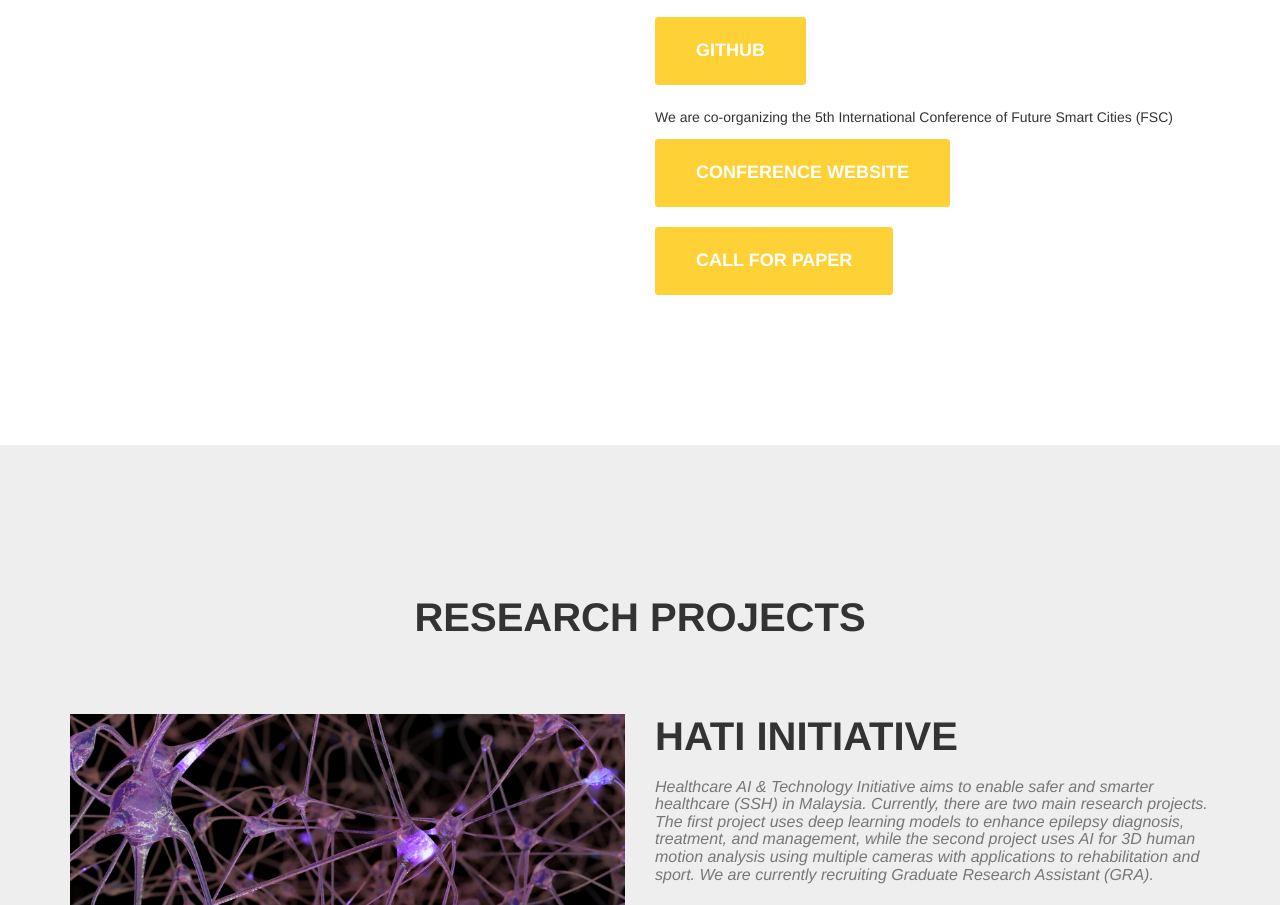
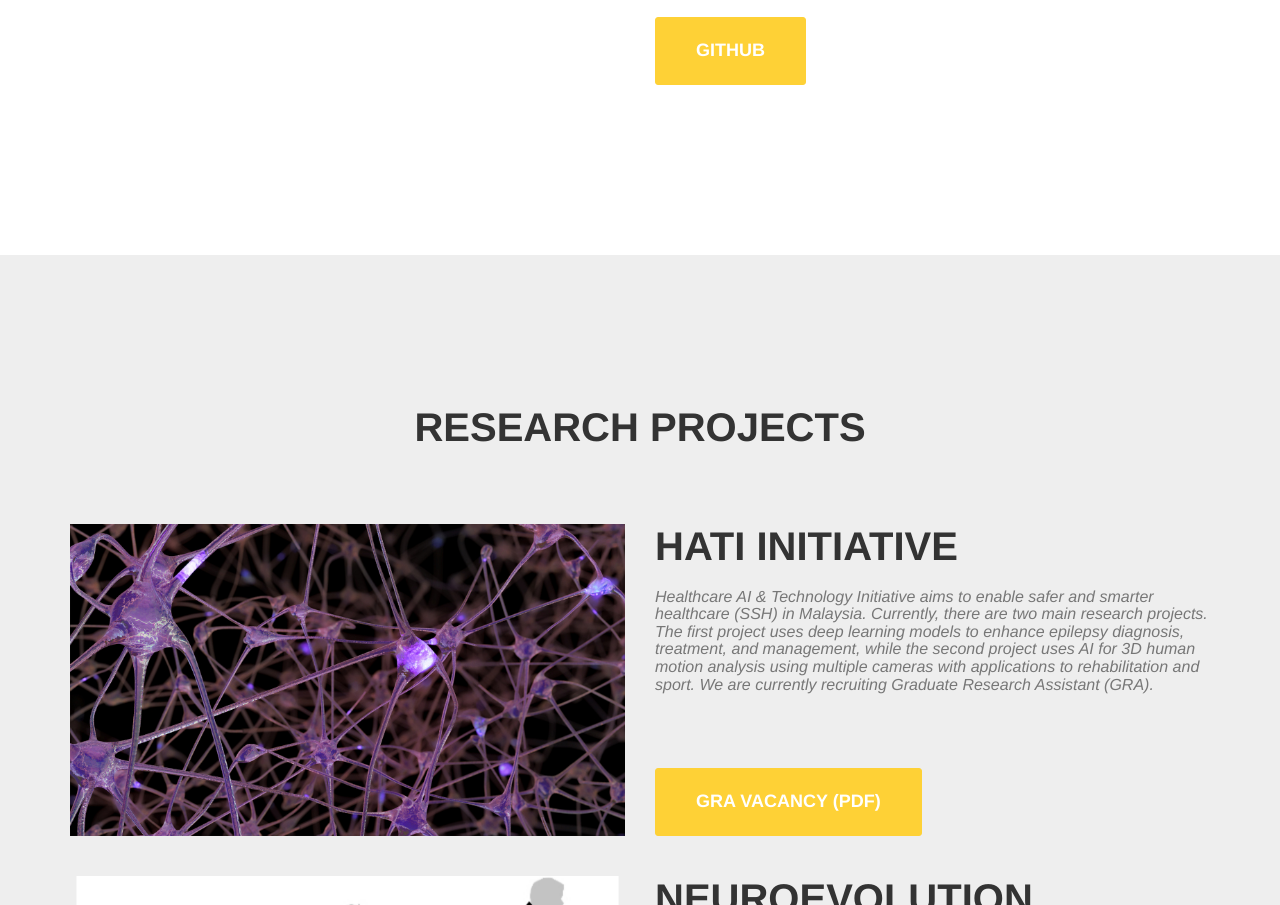
Before and after one commit to SimKuanGOH/SimKuanGOH.github.io, a website: page index.html in a window 1280 px wide. Shown: the part 1345-2250 px from the top of the page. Drawn offline with nearby package versions, Linux system fonts and the light colour scheme; files that its build step writes are made by us from their sources.

Commit message:
Update index.html

```diff
--- a/index.html
+++ b/index.html
@@ -127,9 +127,9 @@
                     <a target="_blank" href="https://scholar.google.com/citations?user=bWcSCDwAAAAJ&hl=en" class="btn btn-xl">Google Scholar</a><br><br>
                     <a target="_blank" href="https://github.com/SimKuanGOH" class="btn btn-xl">Github</a><br><br>
 
-                    <p class="p-about">We are co-organizing the 5th International Conference of Future Smart Cities (FSC) </p>
+<!--                     <p class="p-about">We are co-organizing the 5th International Conference of Future Smart Cities (FSC) </p>
                     <a href="https://www.ierek.com/events/future-smart-cities-fsc-5th-edition#introduction" class="btn btn-xl" download>Conference Website</a><br><br>
-                    <a href="./img/FutureSmartCitiesConference(5th).pdf" class="btn btn-xl">Call for Paper</a>
+                    <a href="./img/FutureSmartCitiesConference(5th).pdf" class="btn btn-xl">Call for Paper</a> -->
                     <!-- <p class="span-about">Please join us by writing to art@vvira.com.</p> -->
                 </div>
             </div>
```
